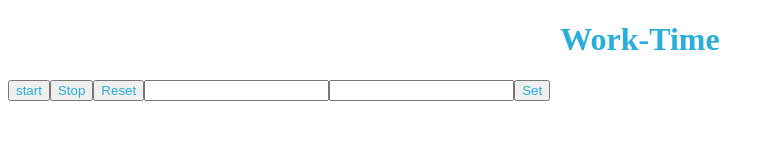
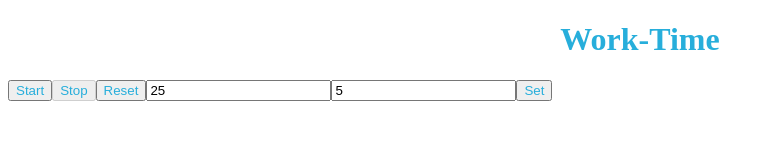
Before and after one commit to AnikitaSinghal/React---Pomodoro---ruq8u0x6feqc, a React app: page / in a window 1280 px wide. Shown: the top 160 px of the page, without its empty margins (0-774 px from the left). Built offline with nearby package versions, Linux system fonts and the light colour scheme.

Commit message:
Update App.js

```diff
--- a/src/components/App.js
+++ b/src/components/App.js
@@ -1,21 +1,74 @@
-import React, {Component, useState} from "react";
+import React, { useState, useRef } from "react";
 import '../styles/App.css';
 
 const App = () => {
+  const [workDuration, setWorkDuration] = useState(25);
+  const [breakDuration, setBreakDuration] = useState(5);
+  const [time, setTime] = useState(workDuration * 60);
+  const [isRunning, setIsRunning] = useState(false);
+  const [isWorkTime, setIsWorkTime] = useState(true);
+
+  const intervalRef = useRef();
+
+  const startTimer = () => {
+    setIsRunning(true);
+    intervalRef.current = setInterval(() => {
+      setTime((prevTime) => {
+        if (prevTime === 0) {
+          handleTimerEnd();
+          return isWorkTime ? breakDuration * 60 : workDuration * 60;
+        } else {
+          return prevTime - 1;
+        }
+      });
+    }, 1000);
+  };
+
+  const stopTimer = () => {
+    setIsRunning(false);
+    clearInterval(intervalRef.current);
+  };
+
+  const resetTimer = () => {
+    stopTimer();
+    setTime(workDuration * 60);
+    setIsWorkTime(true);
+  };
+
+  const handleTimerEnd = () => {
+    alert(`Time's up! ${isWorkTime ? 'Take a break!' : 'Get back to work!'}`);
+    setIsWorkTime(!isWorkTime);
+  };
+
+  const setDurations = () => {
+    stopTimer();
+    setWorkDuration(Math.max(1, parseInt(document.querySelector('[data-testid=work-duration]').value) || 25));
+    setBreakDuration(Math.max(1, parseInt(document.querySelector('[data-testid=break-duration]').value) || 5));
+    setTime(workDuration * 60);
+    setIsWorkTime(true);
+  };
+
   return (
     <>
-    <div id="main">
-    <h1>Work-Time</h1>
-    <button data-testid='start-btn'>start</button>
-    <button data-testid='stop-btn'>Stop</button>
-    <button data-testid='reset-btn'>Reset</button>
-    <input data-testid='work-duration'></input>
-    <input data-testid='break-duration'></input>
-    <button data-testid='set-btn'>Set</button>
-    </div>
+      <div id="main">
+        <h1>{isWorkTime ? 'Work-Time' : 'Break-Time'}</h1>
+        <button data-testid='start-btn' onClick={startTimer} disabled={isRunning}>
+          Start
+        </button>
+        <button data-testid='stop-btn' onClick={stopTimer} disabled={!isRunning}>
+          Stop
+        </button>
+        <button data-testid='reset-btn' onClick={resetTimer} disabled={isRunning}>
+          Reset
+        </button>
+        <input data-testid='work-duration' type="number" min="1" defaultValue={workDuration} disabled={isRunning} />
+        <input data-testid='break-duration' type="number" min="1" defaultValue={breakDuration} disabled={isRunning} />
+        <button data-testid='set-btn' onClick={setDurations} disabled={isRunning}>
+          Set
+        </button>
+      </div>
     </>
   );
-}
-
+};
 
 export default App;
```
